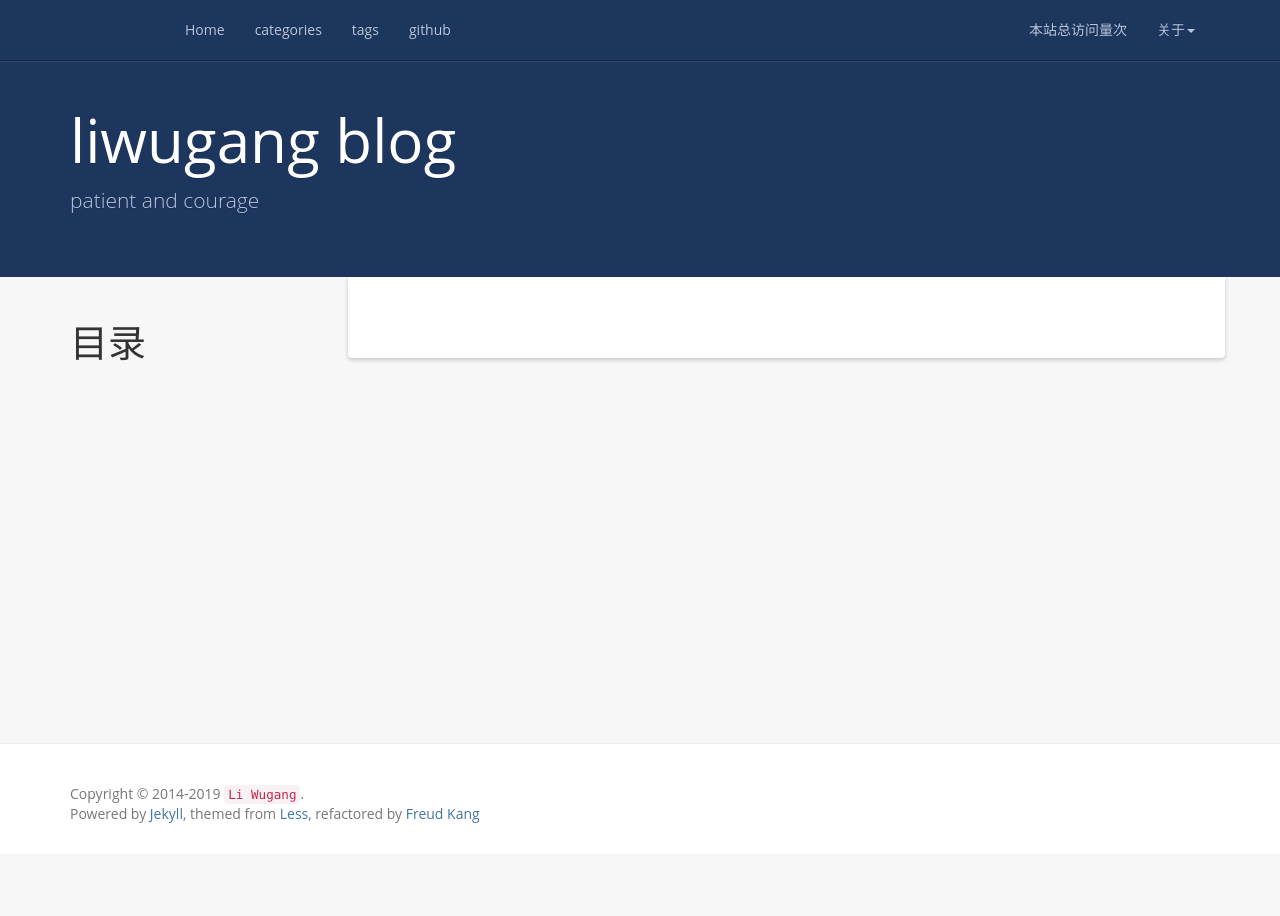
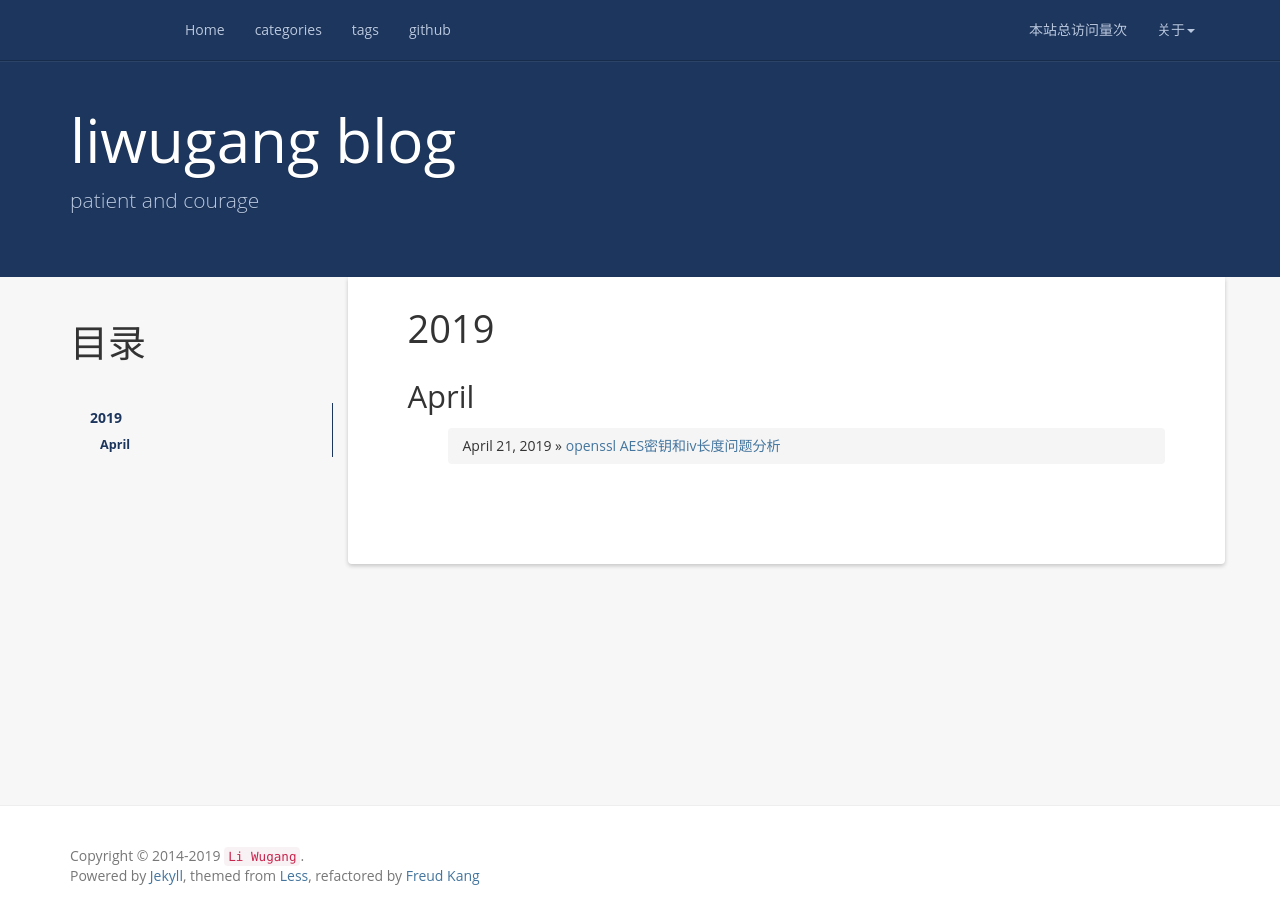
Before and after one commit to liwugang/liwugang.github.io, a Jekyll site: the page built from index.html, in a window 1280 px wide. Built offline with Jekyll 4.4.1, drawn with Linux system fonts in a browser that asks for light colours; nearby versions of some CDN libraries; the list of posts is cut into pages by our own code; comment, search, counter and statistics services are not loaded; part of the change alters nothing that is shown.

Commit message:
upload one article
Signed-off-by: liwugang <liwugang@163.com>

````diff
--- a/_config.yml
+++ b/_config.yml
@@ -1,6 +1,6 @@
 # Site settings
 name: liwugang blog
-email: liwugang@163.com;liwugang@outlook.com
+email: liwugang@163.com
 author: Li Wugang
 url: https://liwugang.github.io/
 resume_site: https://liwugang.github.io/
--- a/_includes/lefttree.html
+++ b/_includes/lefttree.html
@@ -3,7 +3,5 @@
   <ul class="nav sidenav">
   </ul>
   <div style="height: 200px;width: 200px;">
-    <script type="text/javascript" src="//rf.revolvermaps.com/0/0/8.js?i={{ site.revolvermaps }}&amp;m=0&amp;c=ff0000&amp;cr1=ffffff&amp;f=arial&amp;l=33" async="async">
-    </script>
   </div>
 </div>
--- /dev/null
+++ b/_posts/Linux/2019-04-21-openssl_decrypt_fail.md
@@ -0,0 +1,240 @@
+---
+layout: post
+#标题配置
+title:  openssl AES密钥和iv长度问题分析
+#时间配置
+date:   2019-04-21 15:13:00 +0800
+#大类配置
+categories: Linux
+#小类配置
+tag: openssl
+---
+
+* content
+{:toc}
+
+
+
+在做[filecrypt](https://github.com/liwugang/filecrypt)项目时花费时间最多的是AES256算法的调试上，出现的问题是：
+调用完加密函数然后直接调用解密函数，这样是可以正确解密的，但是调用完加密函数后将密文保存在文件后，然后重新使用程序进行解密却是无法正常解密，本文分析下该问题的原因。
+
+例子
+======
+```c
+
+int aes_encrypt_common(uint8_t *input, uint64_t length, const unsigned char *password,
+        const unsigned char *iv, uint8_t *out, uint64_t *out_length);
+int aes_decrypt_common(uint8_t *input, uint64_t length, const unsigned char *password,
+        const unsigned char *iv, uint8_t *out, uint64_t *out_length);
+
+// 上述加解密函数来自于 https://github.com/liwugang/filecrypt/blob/master/algs/base.c
+
+int main() {
+    int i;
+    char text[] = "test";
+    char *cipher = (char *) malloc(1024);
+    char *plain  = (char *) malloc(1024);
+
+    char key[] = "1234567890"; // 密钥
+    char iv[] = "1111111"; // iv
+
+    uint64_t out_length = 0;
+
+    // 加密
+    int ret = aes_encrypt_common(text, strlen(text), key, iv, cipher, &out_length);
+    // 使用和加密一样的密钥和iv进行解密
+    ret = aes_decrypt_common(cipher, out_length, key, iv, plain, &out_length);
+    printf("first:%d\n", ret);
+
+    // 再次调用解密，密钥和iv是复制过来的
+    char *another_key = (char *) calloc(1, strlen(key) + 1);
+    char *another_iv = (char *) calloc(1, strlen(iv) + 1);
+    ret = aes_decrypt_common(cipher, out_length, another_key, another_iv, plain, &out_length);
+    printf("second:%d\n", ret);
+}
+
+```
+大家认为上述两次执行解密一样吗？
+
+来看下执行结果
+
+```c
+first:1
+139868329146176:error:0606506D:digital envelope routines:EVP_DecryptFinal_ex:wrong final block length:crypto/evp/evp_enc.c:559: // 出错日志
+second:0
+```
+可以看到两次不一样，第一次1为成功，第二次0为失败，按道理密钥和iv的字符串完全相同，为什么会这样？下面需要深入openssl来探个究竟.
+
+代码分析
+===========
+## openssl 下载编译
+加解密使用的是openssl，而默认情况是没有开调试的，所以需要我们单独编译debug版本的openssl来方便调试。openssl可以自己在官网下载，或者使用我下载的版本：http://artfiles.org/openssl.org/snapshot/openssl-SNAP-20190419.tar.gz， 使用下面进行编译debug版本
+> ./config -d && make
+
+然后将编译出来的静态库链接到我们程序中，由于libcrypto.a依赖于pthread和dl库，需要添加上 -pthread -ldl
+> gcc -o  openssl_test openssl_test.c  ../openssl-1.1.1b/libcrypto.a -pthread -ldl -g
+
+从[aes_decrypt_common](https://github.com/liwugang/filecrypt/blob/master/algs/base.c#L98)源码中看到，密钥和iv是通过EVP_DecryptInit_ex来传递的，将下来从EVP_DecryptInit_ex来分析密钥和iv如何被使用的：
+```c
+int EVP_DecryptInit_ex(EVP_CIPHER_CTX *ctx, const EVP_CIPHER *cipher,
+                       ENGINE *impl, const unsigned char *key,
+                       const unsigned char *iv)
+{
+    return EVP_CipherInit_ex(ctx, cipher, impl, key, iv, 0);
+}
+// 接着看EVP_CipherInit_ex
+
+int EVP_CipherInit_ex(EVP_CIPHER_CTX *ctx, const EVP_CIPHER *cipher,
+                      ENGINE *impl, const unsigned char *key,
+                      const unsigned char *iv, int enc)
+{
+        ... ...
+        ctx->cipher = cipher; // ctx->cipher是我们传的cipher
+        ... ...
+
+        ctx->key_len = cipher->key_len; // ctx->key_len 是来自ciphter中的key_len
+        ... ...
+
+    if (!(EVP_CIPHER_flags(EVP_CIPHER_CTX_cipher(ctx)) & EVP_CIPH_CUSTOM_IV)) {
+        switch (EVP_CIPHER_CTX_mode(ctx)) {
+
+        case EVP_CIPH_STREAM_CIPHER:
+        case EVP_CIPH_ECB_MODE:
+            break;
+
+        case EVP_CIPH_CFB_MODE:
+        case EVP_CIPH_OFB_MODE:
+
+            ctx->num = 0;
+            /* fall-through */
+
+        case EVP_CIPH_CBC_MODE: // 我们是使用CBC
+
+            OPENSSL_assert(EVP_CIPHER_CTX_iv_length(ctx) <=
+                           (int)sizeof(ctx->iv));
+            if (iv)
+                memcpy(ctx->oiv, iv, EVP_CIPHER_CTX_iv_length(ctx)); // iv是直接拷贝相应的长度，和字符串是否'\0'无关，从名字看像是iv的字节数，后面在看EVP_CIPHER_CTX_iv_length
+            memcpy(ctx->iv, ctx->oiv, EVP_CIPHER_CTX_iv_length(ctx));
+            break;
+
+        case EVP_CIPH_CTR_MODE:
+            ctx->num = 0;
+            /* Don't reuse IV for CTR mode */
+            if (iv)
+                memcpy(ctx->iv, iv, EVP_CIPHER_CTX_iv_length(ctx));
+            break;
+
+        default:
+            return 0;
+        }
+    }
+
+    if (key || (ctx->cipher->flags & EVP_CIPH_ALWAYS_CALL_INIT)) {
+        if (!ctx->cipher->init(ctx, key, iv, enc)) // 此处对密钥key进行处理，通过调试可知实际调用aesni_init_key
+            return 0;
+    }
+    ctx->buf_len = 0;
+    ctx->final_used = 0;
+    ctx->block_mask = ctx->cipher->block_size - 1;
+    return 1;
+}
+
+// 接下来看密钥如何处理
+static int aesni_init_key(EVP_CIPHER_CTX *ctx, const unsigned char *key,
+                          const unsigned char *iv, int enc)
+{
+    ... ...
+    if ((mode == EVP_CIPH_ECB_MODE || mode == EVP_CIPH_CBC_MODE)
+        && !enc) {  // 走这里， CBC模式并且enc == 0
+        // 第一个参数为我们提供的密钥，第二个参数为key的bits长度
+        ret = aesni_set_decrypt_key(key, EVP_CIPHER_CTX_key_length(ctx) * 8,
+                                    &dat->ks.ks);
+    ... ...
+}
+// aesni_set_decrypt_key是汇编实现，函数调用参数从左到右传递方式：rdi, rsi, rdx, rcx, r8d, r9d，key是第一个参数，长度是第二个参数，需要关注rdi和rsi就行
+
+__aesni_set_encrypt_key:
+.cfi_startproc
+    ... ...
+	movl	$268437504,%r10d
+	movups	(%rdi),%xmm0 // 将key的前16字节放到xmm0中
+    ... ...
+	cmpl	$256,%esi // 判断长度
+	je	.L14rounds // 如果长度是256，则跳转到L14rounds
+	cmpl	$192,%esi
+	je	.L12rounds // 如果长度是192，则跳转到L12rounds
+	cmpl	$128,%esi
+	jne	.Lbad_keybits // 若长度不是128的话，则keybits是错误的，所以可以看到keybits只支持128,192和256
+
+
+.L12rounds:
+	movq	16(%rdi),%xmm2 // 是将key + 16的8字节放在xmm2中
+	movl	$11,%esi
+	cmpl	$268435456,%r10d
+	je	.L12rounds_alt
+    ... ...
+
+.L14rounds:
+	movups	16(%rdi),%xmm2 // 此时是将key + 16的16字节放到xmm2中
+	movl	$13,%esi
+	leaq	16(%rax),%rax
+	cmpl	$268435456,%r10d
+	je	.L14rounds_alt
+    ... ...
+
+// 该函数总结为： length只能为256, 192和128. 若length是256，取key的32(16+16)字节，若length为192,取key的24(16+8)字节，length为128,只取16字节。
+```
+iv是使用EVP_CIPHER_CTX_iv_length(ctx)字节数，key的使用EVP_CIPHER_CTX_key_length(ctx)字节数，接下来来看这些值怎么确定。
+```c
+int EVP_CIPHER_CTX_iv_length(const EVP_CIPHER_CTX *ctx)
+{
+    return ctx->cipher->iv_len;
+}
+
+int EVP_CIPHER_CTX_key_length(const EVP_CIPHER_CTX *ctx)
+{
+    return ctx->key_len;
+}
+
+// 通过上面分析得到， iv_len和key_len分别为我们传进去的cipher的中iv_len和key_len，我们是使用EVP_aes_256_cbc()来创建的cipher。而该函数是通过下面宏定义的，而该函数返回的变量也是通过宏定义的
+
+const EVP_CIPHER *EVP_aes_##keylen##_##mode(void) \
+{ return &aes_##keylen##_##mode; }
+
+# define BLOCK_CIPHER_generic(nid,keylen,blocksize,ivlen,nmode,mode,MODE,flags) \
+static const EVP_CIPHER aes_##keylen##_##mode = { \
+        nid##_##keylen##_##nmode,blocksize,keylen/8,ivlen, \
+        flags|EVP_CIPH_##MODE##_MODE,   \
+        aes_init_key,                   \
+        aes_##mode##_cipher,            \
+        NULL,                           \
+        sizeof(EVP_AES_KEY),            \
+        NULL,NULL,NULL,NULL }; \
+
+// 逆向找到调用的地方：
+BLOCK_CIPHER_generic(nid,keylen,16,16,cbc,cbc,CBC,flags|EVP_CIPH_FLAG_DEFAULT_ASN1)
+// 接着往上找
+#define BLOCK_CIPHER_generic_pack(nid,keylen,flags)             \
+        BLOCK_CIPHER_generic(nid,keylen,16,16,cbc,cbc,CBC,flags|EVP_CIPH_FLAG_DEFAULT_ASN1)     \
+        BLOCK_CIPHER_generic(nid,keylen,16,0,ecb,ecb,ECB,flags|EVP_CIPH_FLAG_DEFAULT_ASN1)      \
+        BLOCK_CIPHER_generic(nid,keylen,1,16,ofb128,ofb,OFB,flags|EVP_CIPH_FLAG_DEFAULT_ASN1)   \
+        BLOCK_CIPHER_generic(nid,keylen,1,16,cfb128,cfb,CFB,flags|EVP_CIPH_FLAG_DEFAULT_ASN1)   \
+        BLOCK_CIPHER_generic(nid,keylen,1,16,cfb1,cfb1,CFB,flags)       \
+        BLOCK_CIPHER_generic(nid,keylen,1,16,cfb8,cfb8,CFB,flags)       \
+        BLOCK_CIPHER_generic(nid,keylen,1,16,ctr,ctr,CTR,flags)
+
+// 最终找到
+BLOCK_CIPHER_generic_pack(NID_aes, 256, 0)
+
+// EVP_aes_256_cbc() 为 LOCK_CIPHER_generic_pack(NID_aes, 256, 0) ==> BLOCK_CIPHER_generic(nid,256,16,16,cbc,cbc,CBC,EVP_CIPH_FLAG_DEFAULT_ASN1) ==> aes_256_cbc {nid_256_cbc, 16, 256/8, 16, EVP_CIPH_FLAG_DEFAULT_ASN1|EVP_CIPH_cbc_MODE, aes_init_key, aes_cbc_cipher, NULL, sizeof(EVP_AES_KEY), NULL,NULL,NULL,NULL }
+
+// 从EVP_CIPHER结构体中看到第三个和第四个变量分别为key_len和iv_len，针对EVP_aes_256_cbc() key_len和iv_len分别为32字节和16字节。
+
+```
+所以，可以看到上面加密时密钥和iv分别取32字节和16字节，不管字符串是否有'\0'，上面例子中的第一次解密使用和加密同样的密钥和iv，所以是相同的，而第二次解密使用的密钥和iv只是前面strlen(key) + 1和strlen(iv) + 1相同，所以解密失败。
+
+总结
+=====
+* openssl针对不同模式加密和解密密钥和iv是固定的，所以加密和解密提供的固定长度的密钥和iv都要一致，而不是部分一致，如上述例子中的。
+* 超过密钥和iv的部分将不参与到运算中去， 即256的密钥是32位，若两个密钥长度大于32字节，并且前32位相同都为正确密钥，那么这两个密钥都可以正确解密密文。
+* 在遇到该问题后，可能有的人觉得openssl库很复杂，就不敢去调试或继续跟踪问题，但其实只有我们有耐心并且勇于尝试，最后发现可能很容易就找到关键地方并解决问题。
````
Also changed, not shown: README.md, 5 other files.
